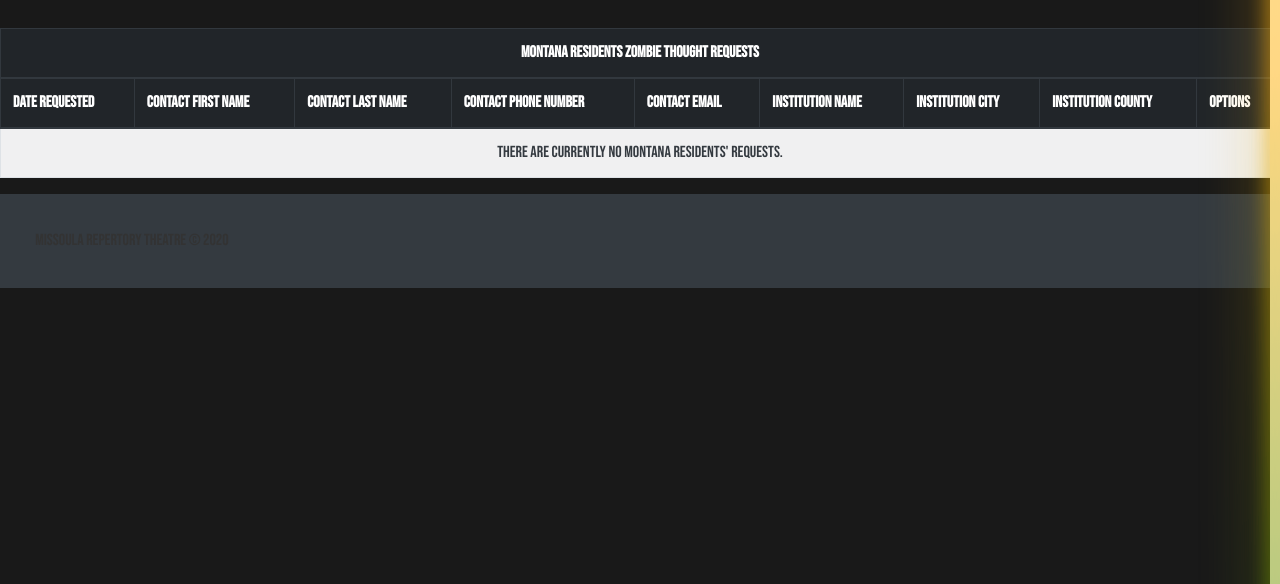
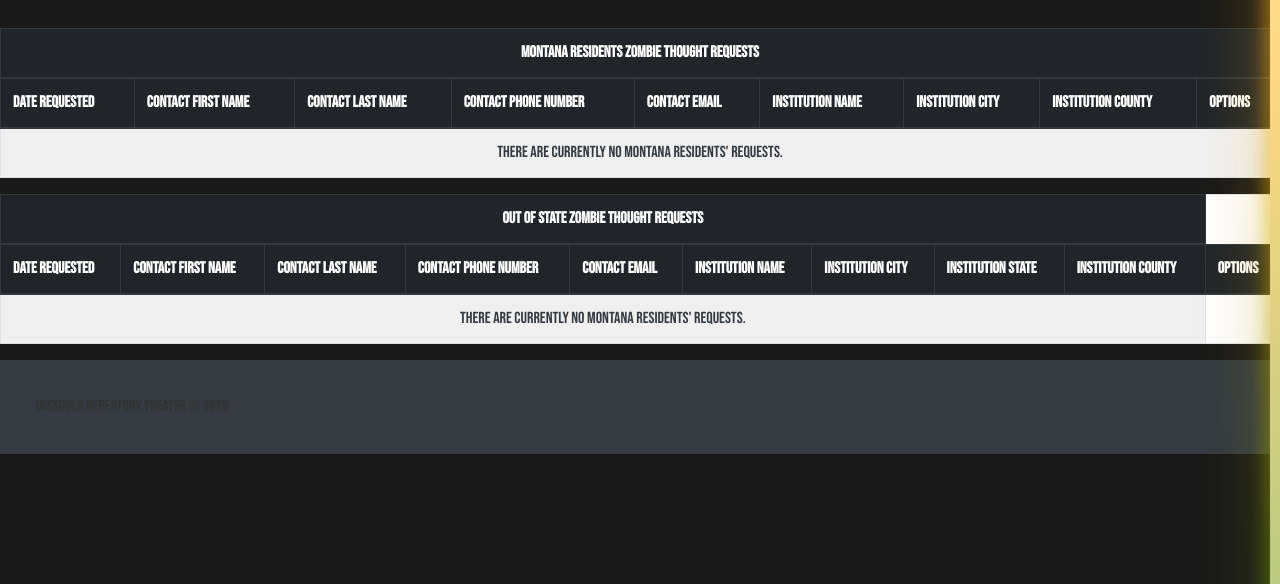
Before and after one commit to sbuff25/Zombie-Toughts-Repo, a PHP site: page /php/RequestsPage.php in a window 1280 px wide. Shown: the part 92-676 px from the top of the page. Run offline with PHP 8.4, Linux system fonts and the light colour scheme; the visitor is signed in with stand-in values (Sample User, id 1); data that the repository does not hold is empty; some libraries are stand-ins or nearby versions.

Commit message:
added out of state table

```diff
--- a/php/RequestsPage.php
+++ b/php/RequestsPage.php
@@ -104,6 +104,74 @@ include_once('FormCheck.php');
 
         <!-- __________________________________Out of state Requests Table______________________________ -->
 
+        <?php
+            $stmt = $database->prepare("SELECT * FROM InstitutionInformation WHERE NOT institution_state='Montana'");
+            $stmt->execute();
+            $result = $stmt->get_result();
+        ?>
+            <form action='RequestsPage.php' method='POST'>
+                <table class='table table-bordered text-dark table-hover table-striped table-light'>
+                    <thead class='thead-dark'>
+                        <tr class='text-center'>
+                            <th colspan='9'><b>Out of State Zombie Thought Requests</b></th>
+                        </tr>
+                        <tr>
+                            <th>Date Requested</th>
+                            <th>Contact First Name</th>
+                            <th>Contact Last Name</th>
+                            <th>Contact Phone Number</th>
+                            <th>Contact Email</th>
+                            <th>Institution Name</th>
+                            <th>Institution City</th>
+                            <th>Institution State</th>
+                            <th>Institution County</th>
+                            <th>Options</th>
+
+                        </tr>
+                    </thead>
+                    <tbody>
+        <?php
+            if($result->num_rows > 0){
+                //$row = $result->fetch_assoc();
+                // for($i = 0; $i < $result->num_rows; $i++){
+                while($row = $result->fetch_assoc()){
+        ?>
+                        <tr>
+                            <td><?php echo date_format($row['date_requested'], 'm/d/Y'); ?></td>
+                            <td><?php echo $row['contact_first_name']; ?></td>
+                            <td><?php echo $row['contact_last_name']; ?></td>
+                            <td><?php echo $row['contact_phone']; ?></td>
+                            <td><?php echo $row['contact_email']; ?></td>
+                            <td><?php echo $row['institution_name']; ?></td>
+                            <td><?php echo $row['institution_city']; ?></td>
+                            <td><?php echo $row['institution_state']; ?></td>
+                            <td><?php echo $row['institution_county']; ?></td>
+                            <td> <button class="btn btn-secondary dropdown-toggle" type="button" id="dropdownMenuButton" data-toggle="dropdown" aria-haspopup="true" aria-expanded="false">Select</button>
+                                <div class="dropdown-menu" aria-labelledby="dropdownMenuButton">
+                                    <a class="dropdown-item" href="#">FORM</a>
+                                    <a class="dropdown-item" href="#">DELETE</a>
+                                </div>
+                            </td>
+
+                        </tr>
+        <?php
+
+                }
+            }
+            else{
+        ?>
+                <tr class='text-center'>
+                    <td colspan='9'>There are currently no Montana residents' requests.</td>
+                </tr>
+        <?php
+            }
+            $stmt->close();
+
+        ?>
+                    </tbody>
+                </table>
+            </form>
+
         <!--Footer-->
         <footer class="center bg-dark">
             <p>Missoula Repertory Theatre &copy; 2020</p>
```
